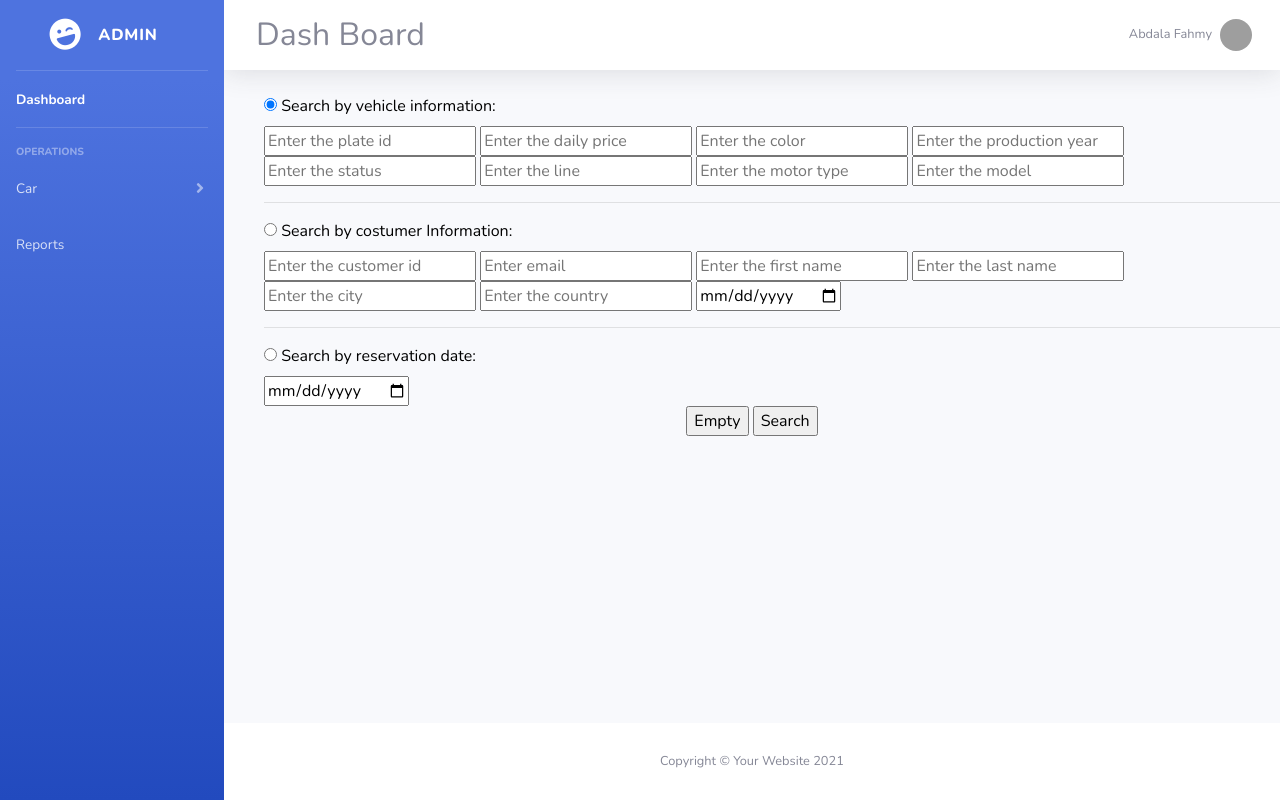
After one commit to Islam231bi/Car-Rental-System, a PHP site: page /index2.html in a window 1280 px wide. The commit adds this page. Run offline with PHP 8.4, Linux system fonts and the light colour scheme; grey boxes are pictures that could not be loaded.

Commit message:
Add files via upload

```diff
--- /dev/null
+++ b/index2.html
@@ -0,0 +1,229 @@
+<!DOCTYPE html>
+<html lang="en">
+
+<head>
+
+    <meta charset="utf-8">
+    <meta http-equiv="X-UA-Compatible" content="IE=edge">
+    <meta name="viewport" content="width=device-width, initial-scale=1, shrink-to-fit=no">
+    <meta name="description" content="">
+    <meta name="author" content="">
+
+    <title>Admin Page</title>
+
+    <!-- Custom fonts for this template-->
+    <link href="vendor/fontawesome-free/css/all.min.css" rel="stylesheet" type="text/css">
+    <link
+        href="https://fonts.googleapis.com/css?family=Nunito:200,200i,300,300i,400,400i,600,600i,700,700i,800,800i,900,900i"
+        rel="stylesheet">
+
+    <!-- Custom styles for this template-->
+    <link href="css/sb-admin-2.min.css" rel="stylesheet">
+
+</head>
+
+<body id="page-top">
+
+    <!-- Page Wrapper -->
+    <div id="wrapper">
+
+        <!-- Sidebar -->
+        <ul class="navbar-nav bg-gradient-primary sidebar sidebar-dark accordion" id="accordionSidebar">
+
+            <!-- Sidebar - Brand -->
+            <a class="sidebar-brand d-flex align-items-center justify-content-center" href="index2.html">
+                <div class="sidebar-brand-icon rotate-n-15">
+                    <i class="fas fa-laugh-wink"></i>
+                </div>
+                <div class="sidebar-brand-text mx-3"> Admin </div>
+            </a>
+
+            <!-- Divider -->
+            <hr class="sidebar-divider my-0">
+
+            <!-- Nav Item - Dashboard -->
+            <li class="nav-item active">
+                <a class="nav-link" href="index2.html">
+                    <span>Dashboard</span></a>
+            </li>
+
+            <!-- Divider -->
+            <hr class="sidebar-divider">
+
+            <!-- Heading -->
+            <div class="sidebar-heading">
+                Operations
+            </div>
+
+            <!-- Nav Item - Pages Collapse Menu -->
+            <li class="nav-item">
+                <a class="nav-link collapsed" href="#" data-toggle="collapse" data-target="#collapseTwo"
+                    aria-expanded="true" aria-controls="collapseTwo">
+                    <!-- <i class="fas fa-fw fa-cog"></i> -->
+                    <span>Car</span>
+                </a>
+                <div id="collapseTwo" class="collapse" aria-labelledby="headingTwo" data-parent="#accordionSidebar">
+                    <div class="bg-white py-2 collapse-inner rounded">
+
+                        <a class="collapse-item" href="register-car.html">Register New Car</a>
+                        <a class="collapse-item" href="update-car.html">Update Car State</a>
+                    </div>
+                </div>
+            </li>
+
+            <!-- Nav Item - Utilities Collapse Menu -->
+            <li class="nav-item">
+                <a class="nav-link collapsed" href="reports.html">
+                    <!-- <i class="fas fa-fw fa-wrench"></i> -->
+                    <span>Reports</span>
+                </a>
+            </li>
+        </ul>
+        <!-- End of Sidebar -->
+
+        <!-- Content Wrapper -->
+        <div id="content-wrapper" class="d-flex flex-column">
+
+            <!-- Main Content -->
+            <div id="content">
+
+                <!-- Topbar -->
+                <nav class="navbar navbar-expand navbar-light bg-white topbar mb-4 static-top shadow">
+
+                    <!-- Sidebar Toggle (Topbar) -->
+                    <button id="sidebarToggleTop" class="btn btn-link d-md-none rounded-circle mr-3">
+                        <i class="fa fa-bars"></i>
+                    </button>
+
+                    <!-- Title of the page -->
+                    <h2 class="d-none d-sm-inline-block form-inline mr-auto ml-md-3 my-2 my-md-0 mw-100 navbar-search">
+                        Dash Board
+                    </h2>
+
+                    <!-- Topbar Navbar -->
+                    <ul class="navbar-nav ml-auto">
+                        <!-- Nav Item - User Information -->
+                        <li class="nav-item dropdown no-arrow">
+                            <a class="nav-link dropdown-toggle" href="#" id="userDropdown" role="button"
+                                data-toggle="dropdown" aria-haspopup="true" aria-expanded="false">
+                                <span class="mr-2 d-none d-lg-inline text-gray-600 small">Abdala Fahmy</span>
+                                <img class="img-profile rounded-circle" src="img/undraw_profile.svg">
+                            </a>
+                            <!-- Dropdown - User Information -->
+                            <div class="dropdown-menu dropdown-menu-right shadow animated--grow-in"
+                                aria-labelledby="userDropdown">
+                                <a class="dropdown-item" href="#" data-toggle="modal" data-target="#logoutModal">
+                                    <i class="fas fa-sign-out-alt fa-sm fa-fw mr-2 text-gray-400"></i>
+                                    Logout
+                                </a>
+                            </div>
+                        </li>
+                    </ul>
+
+                </nav>
+                <!-- End of Topbar -->
+
+                <!-- main content -->
+                <form action="index.php" method="post">
+                    <div style="padding-left: 40px;">
+                        <input type="radio" name="type" id="car" value="car" checked>
+                        <label style="color: black;" for="car">Search by vehicle information:</label>
+                        <br>
+                        <input type="text" name="plate_id" id="plate_id" placeholder="Enter the plate id">
+                        <input type="text" name="daily_price" id="daily_price" placeholder="Enter the daily price">
+                        <input type="text" name="color" id="color" placeholder="Enter the color">
+                        <input type="text" name="year" id="year" placeholder="Enter the production year">
+                        <input type="text" name="status" id="status" placeholder="Enter the status">
+                        <input type="text" name="line" id="line" placeholder="Enter the line">
+                        <input type="text" name="motor" id="motor" placeholder="Enter the motor type">
+                        <input type="text" name="model" id="model" placeholder="Enter the model">
+                        <hr>
+                    </div>
+                    <div style="padding-left: 40px;">
+                        <input type="radio" name="type" id="customer" value="customer">
+                        <label style="color: black;" for="customer">Search by costumer Information:</label>
+                        <br>
+                        <input type="number" name="costumer_id" id="costumer_id" placeholder="Enter the customer id">
+                        <input type="text" name="email" id="email" placeholder="Enter email">
+                        <input type="text" name="fname" id="fname" placeholder="Enter the first name">
+                        <input type="text" name="lname" id="lname" placeholder="Enter the last name">
+                        <input type="text" name="city" id="city" placeholder="Enter the city">
+                        <input type="text" name="country" id="country" placeholder="Enter the country">
+                        <input type="date" name="bdate" id="bdate">
+                        <hr>
+                    </div>
+                    <div style="padding-left: 40px;">
+                        <input type="radio" name="type" id="reserv" value="reserv">
+                        <label style="color: black" for="reserv">Search by reservation date:</label>
+                        <br>
+                        <input type="date" name="reservation_date" id="reservation_date">
+                    </div>
+
+
+                    <div style="text-align: center;">
+                        <input type="reset" value="Empty">
+                        <input type="submit" value="Search">
+                    </div>
+
+                </form>
+            </div>
+            <!-- End of Main Content -->
+
+            <!-- Footer -->
+            <footer class="sticky-footer bg-white">
+                <div class="container my-auto">
+                    <div class="copyright text-center my-auto">
+                        <span>Copyright &copy; Your Website 2021</span>
+                    </div>
+                </div>
+            </footer>
+            <!-- End of Footer -->
+
+        </div>
+        <!-- End of Content Wrapper -->
+
+    </div>
+    <!-- End of Page Wrapper -->
+
+
+
+    <!-- Logout Modal-->
+    <div class="modal fade" id="logoutModal" tabindex="-1" role="dialog" aria-labelledby="exampleModalLabel"
+        aria-hidden="true">
+        <div class="modal-dialog" role="document">
+            <div class="modal-content">
+                <div class="modal-header">
+                    <h5 class="modal-title" id="exampleModalLabel">Ready to Leave?</h5>
+                    <button class="close" type="button" data-dismiss="modal" aria-label="Close">
+                        <span aria-hidden="true">×</span>
+                    </button>
+                </div>
+                <div class="modal-body">Select "Logout" below if you are ready to end your current session.</div>
+                <div class="modal-footer">
+                    <button class="btn btn-secondary" type="button" data-dismiss="modal">Cancel</button>
+                    <a class="btn btn-primary" href="admin_login.php">Logout</a>
+                </div>
+            </div>
+        </div>
+    </div>
+
+    <!-- Bootstrap core JavaScript-->
+    <script src="vendor/jquery/jquery.min.js"></script>
+    <script src="vendor/bootstrap/js/bootstrap.bundle.min.js"></script>
+
+    <!-- Core plugin JavaScript-->
+    <script src="vendor/jquery-easing/jquery.easing.min.js"></script>
+
+    <!-- Custom scripts for all pages-->
+    <script src="js/sb-admin-2.min.js"></script>
+
+    <!-- Page level plugins -->
+    <script src="vendor/chart.js/Chart.min.js"></script>
+
+    <!-- Page level custom scripts -->
+    <script src="js/demo/chart-area-demo.js"></script>
+    <script src="js/demo/chart-pie-demo.js"></script>
+
+</body>
+
+</html>
```
Also changed, not shown: admin_login.php (+5 -11 lines), index.php (added, +86 -0 lines).
